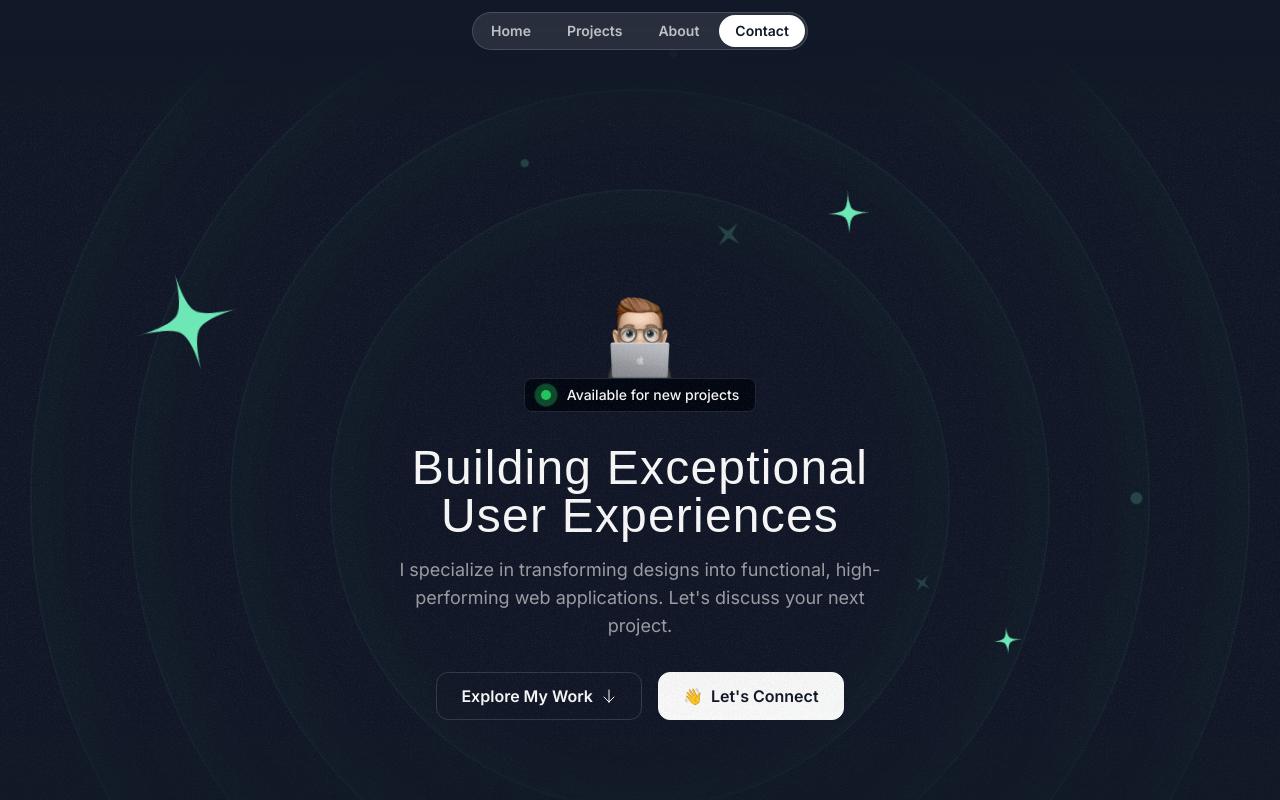
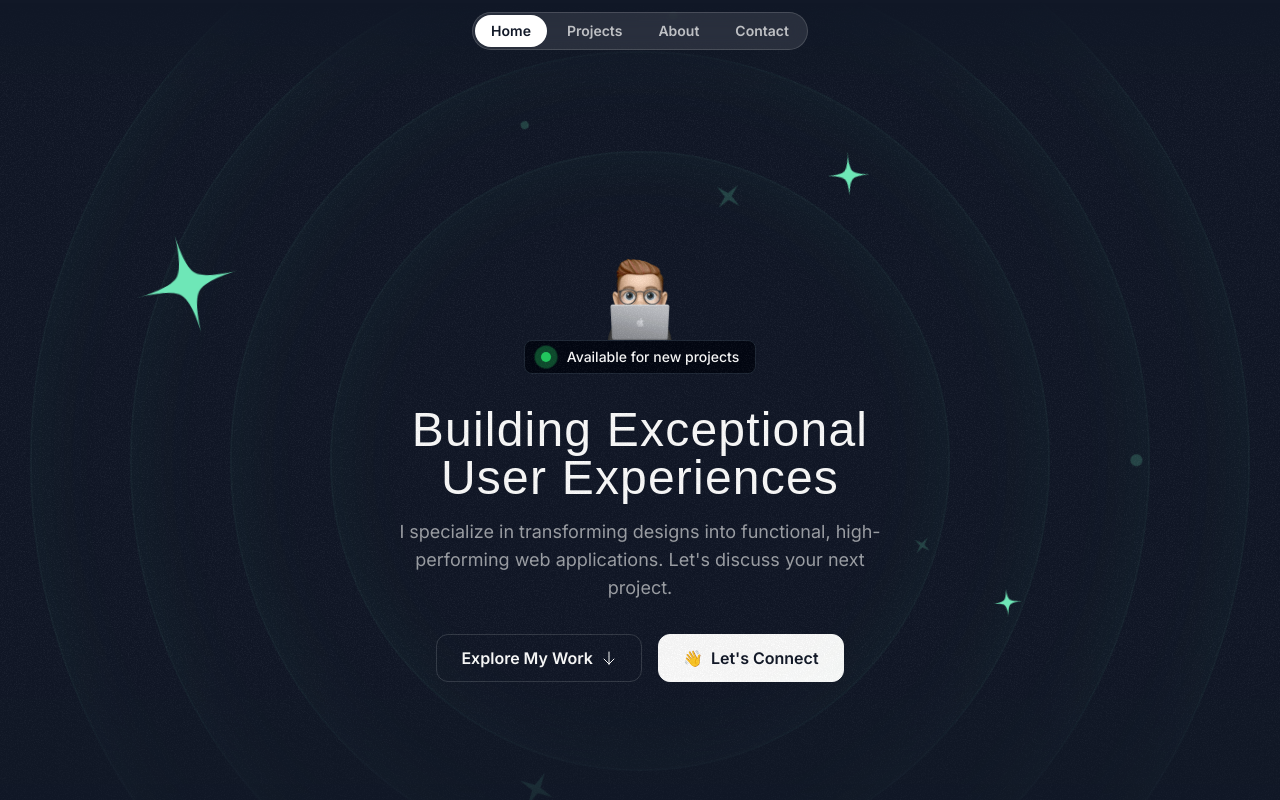
Before and after one commit to jettmanalo/web-portfolio, a Next.js app: page / in a window 1280 px wide. Shown: the top 800 px of the page. Built offline with nearby package versions, Linux system fonts and the light colour scheme; a web font is replaced by a local one.

Commit message:
Fixed Header routing and positioning

```diff
--- a/src/app/layout.tsx
+++ b/src/app/layout.tsx
@@ -21,7 +21,7 @@ export default function RootLayout({
   children: React.ReactNode;
 }>) {
   return (
-    <html lang="en">
+    <html lang="en" className="scroll-smooth">
       <body
         className={twMerge(
           inter.variable,
--- a/src/sections/About.tsx
+++ b/src/sections/About.tsx
@@ -85,7 +85,7 @@ const toolboxItems = [
 
 const About = () => {
   return (
-    <section className="py-20 lg:py-28">
+    <section className="py-20 lg:py-28" id="about">
       <div className="container">
         <SectionHeader
           eyebrow="About Me"
--- a/src/sections/Header.tsx
+++ b/src/sections/Header.tsx
@@ -1,19 +1,34 @@
+"use client";
+
+import { useState } from "react";
+
 export const Header = () => {
+  const [active, setActive] = useState("#");
+
+  const links = [
+    { href: "#", label: "Home" },
+    { href: "#projects", label: "Projects" },
+    { href: "#about", label: "About" },
+    { href: "#contact", label: "Contact" },
+  ];
+
   return (
-    <div className="flex justify-center items-center relative top-3 z-10">
+    <div className="flex justify-center items-center fixed w-full top-3 z-10">
       <nav className="flex gap-1 p-0.5 border border-white/15 bg-white/10 backdrop-blur rounded-full">
-        <a href="" className="nav-item">
-          Home
-        </a>
-        <a href="" className="nav-item">
-          Projects
-        </a>
-        <a href="" className="nav-item">
-          About
-        </a>
-        <a href="" className="nav-item bg-white text-gray-900 hover:bg-white/70 hover:text-gray-900">
-          Contact
-        </a>
+        {links.map(({ href, label }) => (
+          <a
+            key={href}
+            href={href}
+            onClick={() => setActive(href)}
+            className={`nav-item ${
+              active === href
+                ? "bg-white text-gray-900 hover:bg-white/70 hover:text-gray-900"
+                : ""
+            }`}
+          >
+            {label}
+          </a>
+        ))}
       </nav>
     </div>
   );
--- a/src/sections/Projects.tsx
+++ b/src/sections/Projects.tsx
@@ -49,7 +49,7 @@ const portfolioProjects = [
 
 export const ProjectsSection = () => {
   return (
-    <section className="pb-16 lg:py-24">
+    <section className="pb-16 lg:py-24" id="projects">
       <div className="container">
         <SectionHeader
           eyebrow="Real-world Results"
```
